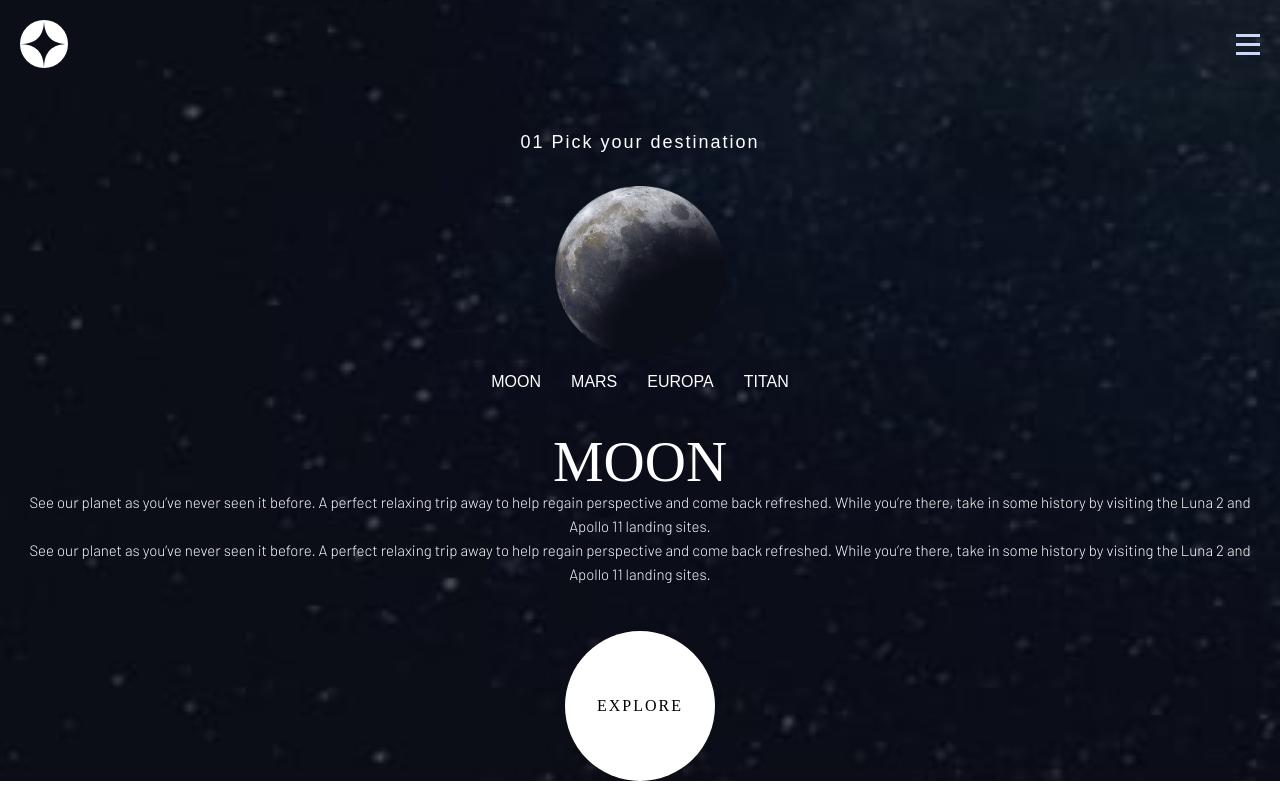
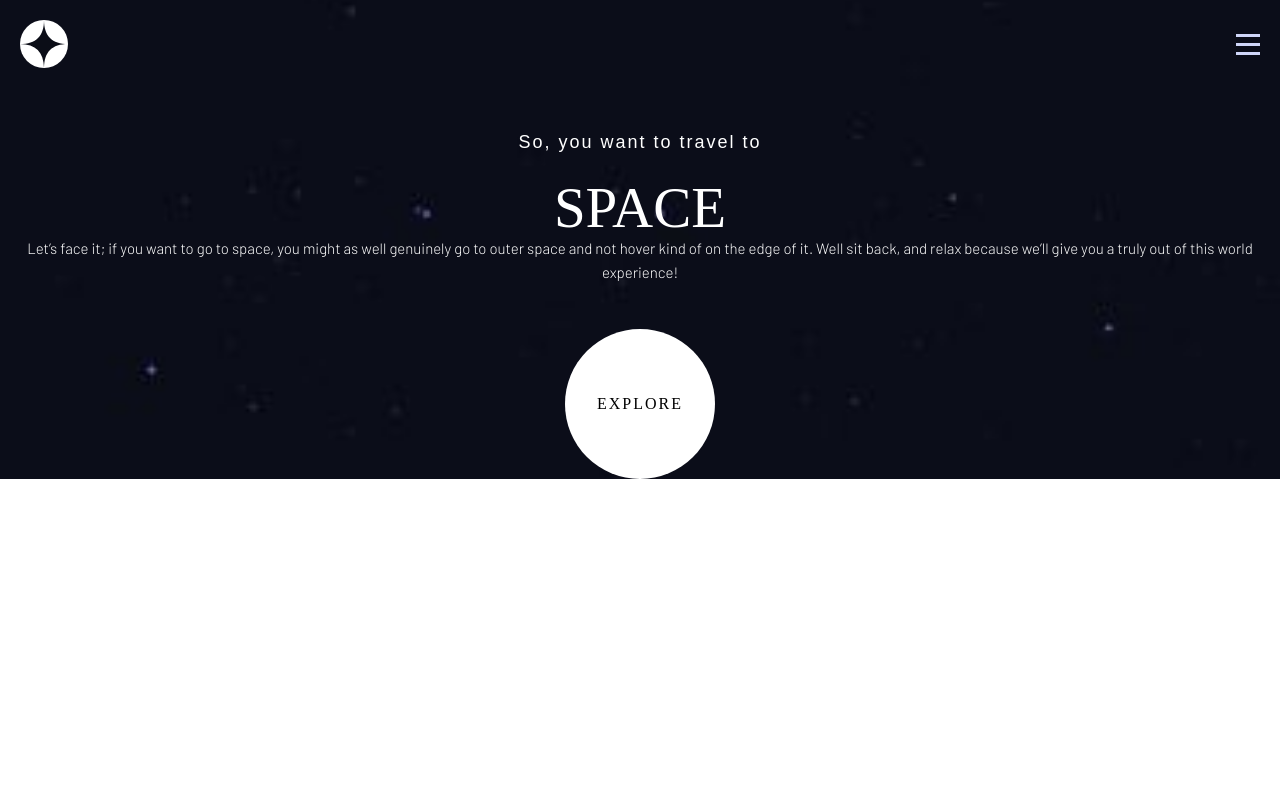
Before and after one commit to hinlocaesar/space-tourism, a Next.js app: page / in a window 1280 px wide. Built offline with nearby package versions, Linux system fonts and the light colour scheme; a web font is replaced by a local one.

Commit message:
Applied fix to home component

```diff
--- a/components/mobile/mobile_home.js
+++ b/components/mobile/mobile_home.js
@@ -1,11 +1,21 @@
 import React from "react";
+import Image from "next/image";
+import BackgroundImgMobileMain from "../../assets/home/background-home-mobile.jpg";
+import homestyles from "../../styles/Home.module.css";
+import styles from "../../styles/Home.module.css";
 
-import styles from "../../styles/Home.module.css";
 function home() {
   return (
     <>
-
       <div className={styles.home__content}>
+        <Image
+          className={styles.backgroundImage}
+          src={BackgroundImgMobileMain}
+          alt="Picture of the author"
+          layout="fill"
+          objectFit="cover"
+          quality={100}
+        />
         <div className={styles.home__title1}>So, you want to travel to</div>
         <div className={styles.home__title2}> SPACE</div>
         <div className={styles.home__description}>
--- a/pages/index.js
+++ b/pages/index.js
@@ -12,7 +12,7 @@ export default function Home() {
         <meta name="description" content="Generated by create next app" />
         <link rel="icon" href="/favicon.ico" />
       </Head>
-      <MobileDestA />
+      <MobileHome />
     </div>
   );
 }
```
